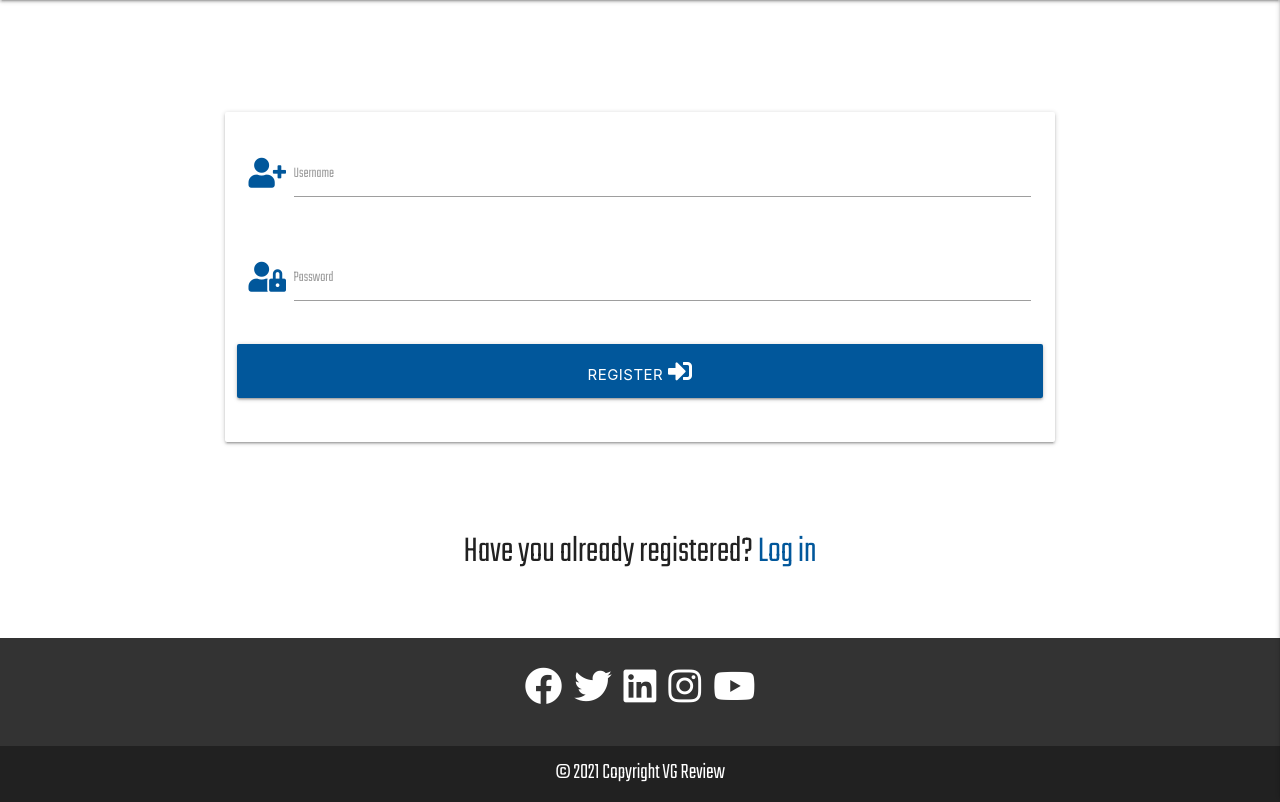
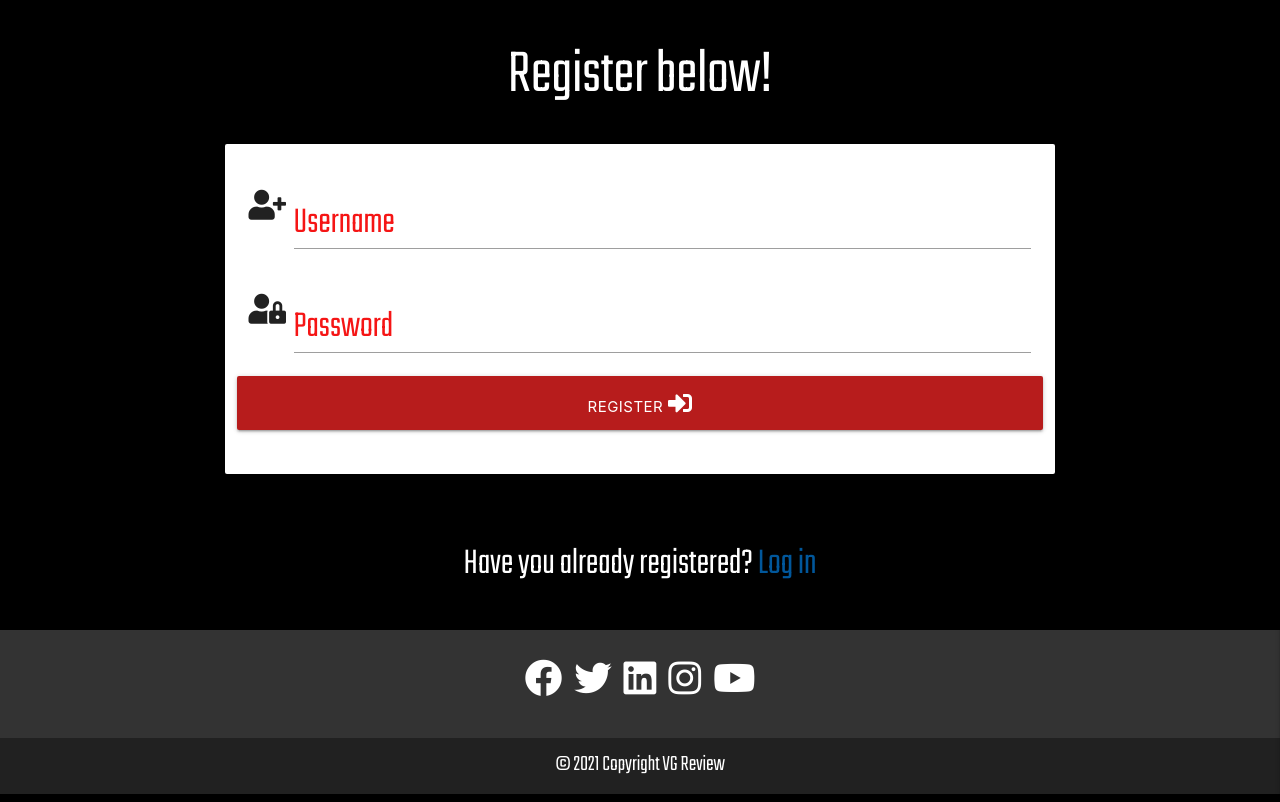
Before and after one commit to Code-Institute-Submissions/joshhunt1991-Milestone_3_AprResub, a Flask app: page /register in a window 1280 px wide. Shown: the part 64-866 px from the top of the page. Run offline with Flask 2, Linux system fonts and the light colour scheme; some libraries are stand-ins or nearby versions.

Commit message:
changed some styling on the about page and styled the log in and register pages and forms

```diff
--- a/static/css/style.css
+++ b/static/css/style.css
@@ -1,6 +1,6 @@
 @import url('https://fonts.googleapis.com/css2?family=Teko:wght@300&display=swap');
 
-/* colours */
+/* background colours */
 .normal-grey {
     background-color: #333333;
 }
@@ -13,6 +13,12 @@
     background-color: #000000;
 }
 
+.call-to-action {
+    background-color: black;
+}
+
+/* text colours */
+
 .white-text {
     color: #ffffff;
 }
@@ -20,6 +26,7 @@
 .black-text {
     color: #000000;
 }
+
 /* nav bar */
 nav ul a {
     font-size: 2em;
@@ -93,9 +100,27 @@ p {
     max-width: 100%;
 }
 
-.call-to-action {
-    background-color: black;
+.form-text {
+    font-size: 2.5em !important;
+    color: rgb(245, 21, 21) !important;
 }
+
+.form-input {
+    position: relative;
+    top: 20px;
+}
+
+/* images */
+
+.landing-div {
+    height: 100%;
+}
+
+.landing-image {
+    max-width: 100%;
+    margin-bottom: -10px;
+}
+
 
 /* buttons */
 
@@ -133,17 +158,6 @@ p {
     margin-right: 5px;
 }
 
-/* images */
-
-.landing-div {
-    height: 100%;
-}
-
-.landing-image {
-    max-width: 100%;
-    margin-bottom: -10px;
-}
-
 /* media queries */
 
 @media screen and (max-width: 1300px) {
--- a/templates/index.html
+++ b/templates/index.html
@@ -18,7 +18,7 @@
     <div class="row no-margins">
         <div class="col s12 center call-to-action white-text">
             <h2>Click below to sign up and join the community!</h2>
-            <a class="btn-large red black-text signup-btn"><i class="fas fa-gamepad"></i>SIGN UP</a>
+            <a class="btn-large red darken-4 black-text signup-btn"><i class="fas fa-gamepad"></i>SIGN UP</a>
         </div>
     </div>
 
--- a/templates/register.html
+++ b/templates/register.html
@@ -1,31 +1,35 @@
 {% extends "base.html" %}
 {% block content %}
 
-    <h3 class="center-align">Register</h3>
+    <div class="row black-bg no-margins">
+        <div class="col s12">
+            <h1 class="center-align white-text">Register below!</h1>
+        </div>
+    </div>
 
-    <div class="row">
+    <div class="row black-bg no-margins">
         <form class="col s12 m8 offset-m2" method="POST" action="{{ url_for('register') }}">
             <div class="card-panel">
                 <!-- username -->
                 <div class="row">
 					<div class="input-field col s12">
-						<i class="fas fa-user-plus prefix light-blue-text text-darken-4"></i>
-						<input id="username" name="username" type="text" class="validate">
-						<label for="username">Username</label>
+						<i class="fas fa-user-plus prefix"></i>
+						<input id="username" name="username" type="text" class="validate form-input">
+						<label class="form-text" for="username">Username</label>
 					</div>
                 </div>
                 <!-- password -->
                 <div class="row">
                     <div class="input-field col s12">
-						<i class="fas fa-user-lock prefix light-blue-text text-darken-4"></i>
+						<i class="fas fa-user-lock prefix"></i>
                         <input id="password" name="password" type="password" minlength="5"
-                            maxlength="15" pattern="^[a-zA-Z0-9]{5,15}$" class="validate" required>
-                        <label for="password">Password</label>
+                            maxlength="15" pattern="^[a-zA-Z0-9]{5,15}$" class="validate form-input" required>
+                        <label class="form-text" for="password">Password</label>
                     </div>
                 </div>
                 <!-- register button -->
                 <div class="row">
-                    <button type="submit" class="col s12 btn-large light-blue darken-4 text-shadow">
+                    <button type="submit" class="col s12 btn-large red darken-4 text-shadow">
                         Register <i class="fas fa-sign-in-alt"></i>
                     </button>
                 </div>
@@ -33,9 +37,9 @@
         </form>
     </div>
 
-    <div class="row">
+    <div class="row black-bg no-margins">
         <div class="col s12">
-            <p class="center-align bodytext">
+            <p class="center-align bodytext white-text">
                 Have you already registered?
                 <a href="{{ url_for('login') }}" class="light-blue-text text-darken-4">Log in</a>
             </p>
```
Also changed, not shown: templates/login.html (+15 -11 lines).
